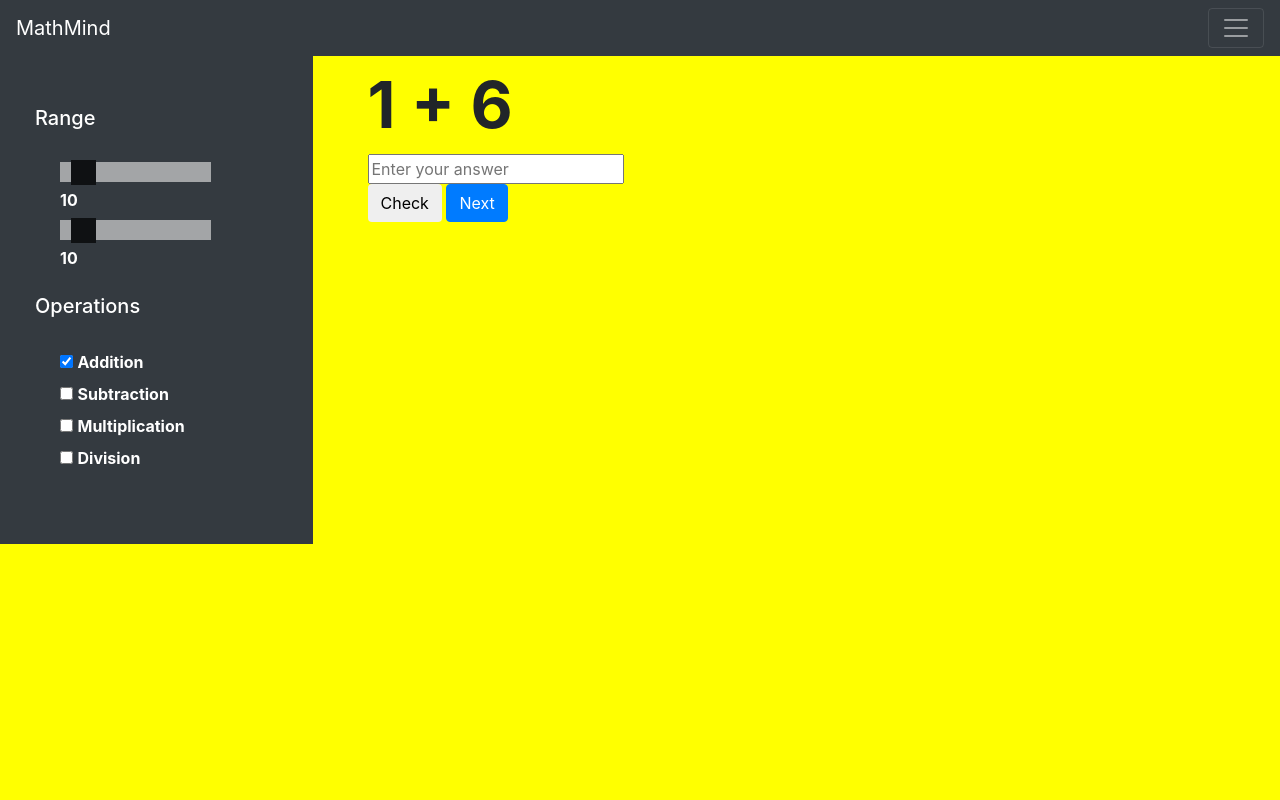
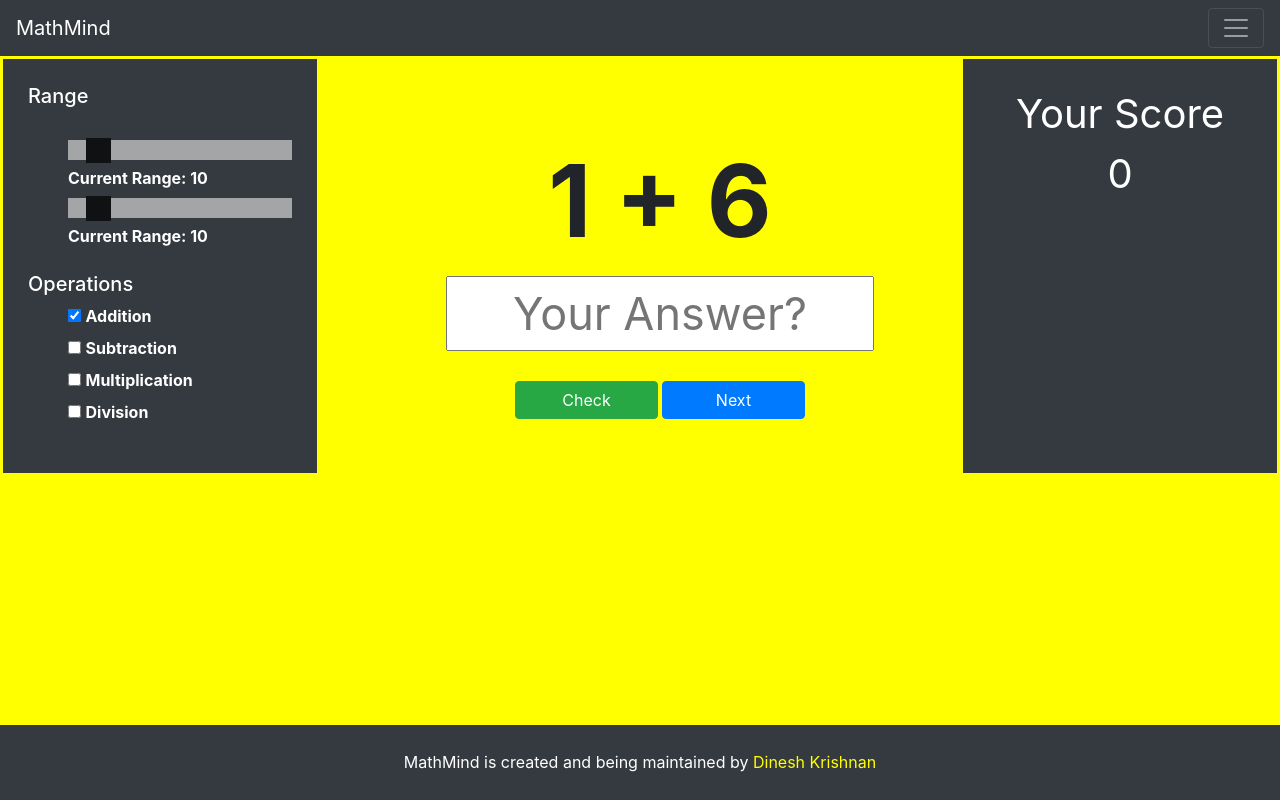
Before and after one commit to dineshkrishdev/mathmind, a plain HTML site: page index.html in a window 1280 px wide. Drawn offline with Linux system fonts and the light colour scheme.

Commit message:
changed look and feel

```diff
--- a/css/style.css
+++ b/css/style.css
@@ -3,8 +3,25 @@ body {
 }
 
 #question {
-    font-size: 65px;
+    font-size: 100px;
     font-weight: bold;
+    width: 80%;
+}
+
+#answer {
+    width: 75%;
+    height: 75px;
+    font-size: 45px;
+    text-align: center;
+}
+
+.button {
+    width: 25%;
+}
+
+.score {
+
+    font-size: 40px;
 }
 
 .slider {
@@ -39,16 +56,39 @@ body {
 }
 
 .section_1 {
-    border-top: yellow;
     background-color: #343a40;
     color: white;
-    padding: 50px;
+    padding: 25px;
+    height: 80%;
+    border: solid yellow;
 }
 
 .section_2 {
-
+    margin-top: 70px;
+    text-align: center;
 }
 
 .section_3 {
+    background-color: #343a40;
+    color: white;
+    padding: 25px;
+    text-align: center;
+    border: solid yellow;
+}
 
+.footer {
+    background-color: #343a40;
+    position: fixed;
+    height: 75px;
+    bottom: 0;
+    width: 100%;
+    color: white;
 }
+
+a {
+    color: yellow;
+}
+
+a:hover {
+    color: white;
+}
--- a/index.html
+++ b/index.html
@@ -7,40 +7,32 @@
         <script src="js/bootstrap.min.js"></script>
     </head>
     <body ng-app="">
+
         <nav class="navbar navbar-dark bg-dark">
             <a class="navbar-brand" href="#">MathMind</a>
             <button class="navbar-toggler" type="button" data-toggle="collapse" data-target="#navbarsExample01" aria-controls="navbarsExample01" aria-expanded="false" aria-label="Toggle navigation">
                 <span class="navbar-toggler-icon"></span>
             </button>
-            <div class="collapse navbar-collapse" id="navbarsExample01">
-                <ul class="navbar-nav mr-auto">
-                <li class="nav-item active">
-                    <a class="nav-link" href="#">Developer</span></a>
+        </nav>
+
+        <div class="container-fluid">
+            <div class="row">
+                <div class="section_1 col-lg-3">
+                    <h5>Range</h5><br>
+                    <div ng-init="number_1_range=10;number_2_range=10">
+                        <ul type="none">
+                            <li>
+                                <input type="range" id="number_1_range" class="slider" min="1" max="100" step="1" onchange="setRange(this)" ng-model="number_1_range"/>
+                                <label for="number_1_range" class="font-weight-bold">Current Range: <span ng-bind="number_1_range"></span></label>
                             </li>
-                <li class="nav-item">
-                    <a class="nav-link" href="#">Code</a>
+                            <li>
+                                <input type="range" id="number_2_range" class="slider" min="1" max="100" step="1" onchange="setRange(this)" ng-model="number_2_range" />
+                                <label for="number_2_range" class="font-weight-bold">Current Range: <span ng-bind="number_2_range"></span></label>
                             </li>
                         </ul>
                     </div>
-        </nav>
-
-        <div class="row">
-            <div class="section_1 col-lg-3">
-                <h5>Range</h5><br>
-                <div class="row" ng-init="number_1_range=10;number_2_range=10">
-                    <ul type="none">
-                        <li>
-                            <input type="range" id="number_1_range" class="slider" min="1" max="100" step="1" onchange="setRange(this)" ng-model="number_1_range"/>
-                            <label for="number_1_range" class="font-weight-bold" ng-bind="number_1_range"></label>
-                        </li>
-                        <li>
-                            <input type="range" id="number_2_range" class="slider" min="1" max="100" step="1" onchange="setRange(this)" ng-model="number_2_range" />
-                            <label for="number_2_range" class="font-weight-bold" ng-bind="number_2_range"></label>
-                        </li>
-                    </ul>
-                </div>
-                <h5>Operations</h5><br>
-                <div class="row">
+                    <h5>Operations</h5>
+                    <div>
                         <ul type="none">
                             <li>
                                 <input type="checkbox" id="add" name="oprations" value="A" onchange="setOperations(this)" checked/>
@@ -61,26 +53,35 @@
                         </ul>
                     </div>
                 </div>
-            <div class="section_2 col-lg-4">
+                <div class="section_2 col-lg-6">
                     <ul type="none">
                         <li>
                             <span id="question">Please wait...</span>
                         </li>
                         <li>
-                        <input type="text" id="answer" name="answer" placeholder="Enter your answer" />
+                            <input type="text" id="answer" name="answer" placeholder="Your Answer?" />
                         </li>
-                    <li>
-                        <input type="button" class="btn" value="Check" onclick="check()" />
-                        <input type="button" class="btn btn-primary" value="Next" onclick="next()" />
+                        <li style="margin-top: 30px;">
+                            <input type="button" class="button btn btn-success" value="Check" onclick="check()" />
+                            <input type="button" class="button btn btn-primary" value="Next" onclick="next()" />
                         </li>
                     </ul>
                 </div>
                 <div class="section_3 col-lg-3">
-                <div>
-
+                    <div class="row">
+                        <div class="col-lg-12 score">
+                            Your Score <br><span id="result">0</span>
                         </div>
                     </div>
                 </div>
+            </div>
+        </div>
+
+        <footer class="footer">
+            <div class="text-center" style="padding:25px;">
+                MathMind is created and being maintained by <a href="http://www.dineshkrish.com/" target="_blank">Dinesh Krishnan</a>
+            </div>
+        </footer>
     </body>
     <script src="js/angular.min.js"></script>
     <script src="js/script.js"></script>
--- a/js/script.js
+++ b/js/script.js
@@ -79,6 +79,7 @@ function check() {
             .innerHTML = prepareQuestion();
         answer = document.getElementById("answer").value = "";
     }
+    document.getElementById("result").innerHTML = score;
 }
 
 function next() {
```
Lines whose indentation alone changed are shown as unchanged.
